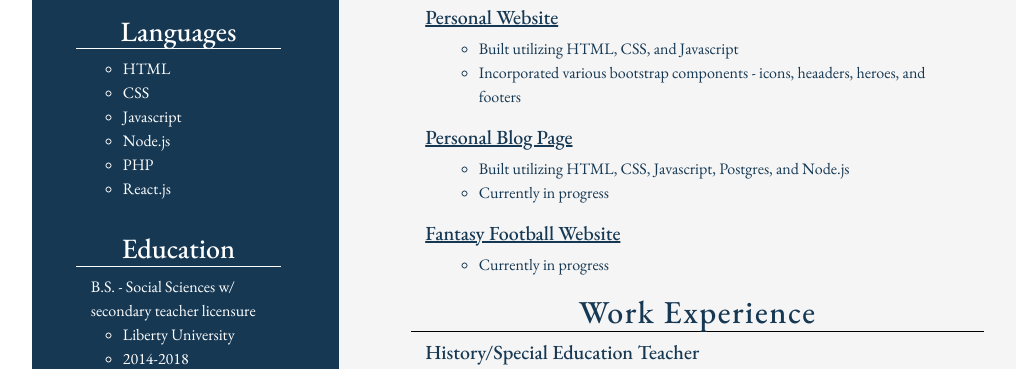
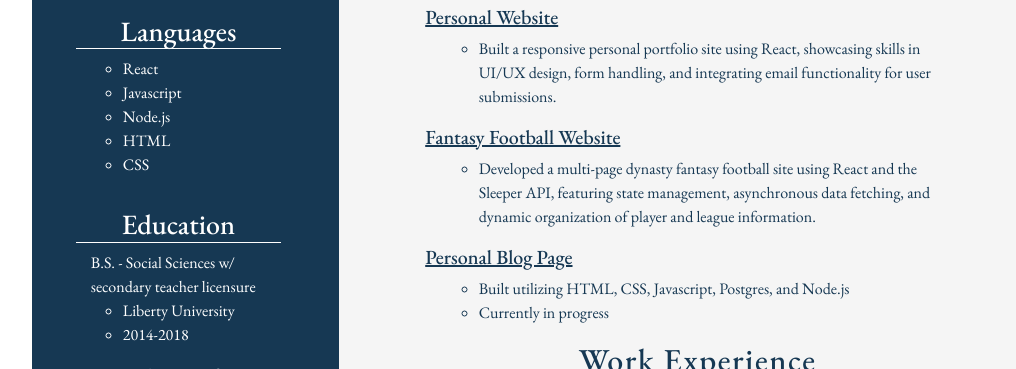
Before and after one commit to rymbowman/Resume, a plain HTML site: page index.html in a window 1280 px wide. Shown: the part 380-749 px from the top of the page, without its empty margins (96-1112 px from the left). Drawn offline with nearby package versions, Linux system fonts and the light colour scheme.

Commit message:
Updated languages and descriptions of projects I have built.

```diff
--- a/index.html
+++ b/index.html
@@ -40,12 +40,11 @@
             <div class="languages">
                 <h3 class="side-container-header-2"></h3>
                 <ul class="languages-list">
+                    <li>React</li>
+                    <li>Javascript</li>
+                    <li>Node.js</li>
                     <li>HTML</li>
                     <li>CSS</li>
-                    <li>Javascript</li>
-                    <li>Node.js</li>
-                    <li>PHP</li>
-                    <li>React.js</li>
                 </ul>
             </div>
 
@@ -98,16 +97,17 @@
             <div>
                     <h5 class="work-experience-position-title"><a class="links-main" href="">Personal Website</a></h5>
                     <ul class="work-description">
-                        <li>Built utilizing HTML, CSS, and Javascript</li>
-                        <li>Incorporated various bootstrap components - icons, heaaders, heroes, and footers </li>
+                        <li>Built a responsive personal portfolio site using React, showcasing skills in UI/UX design, form handling, and integrating email functionality for user submissions.  </li>
                     </ul>
+
+                    <h5 class="work-experience-position-title"><a class="links-main" href="">Fantasy Football Website</a></h5>
+                    <ul class="work-description">
+                        <li>Developed a multi-page dynasty fantasy football site using React and the Sleeper API, featuring state management, asynchronous data fetching, and dynamic organization of player and league information.</li>
+                    </ul>
+
                     <h5 class="work-experience-position-title"><a class="links-main" href="">Personal Blog Page</a></h5>
                     <ul class="work-description">
                         <li>Built utilizing HTML, CSS, Javascript, Postgres, and Node.js</li>
-                        <li>Currently in progress</li>
-                    </ul>
-                    <h5 class="work-experience-position-title"><a class="links-main" href="">Fantasy Football Website</a></h5>
-                    <ul class="work-description">
                         <li>Currently in progress</li>
                     </ul>
             </div>
```
